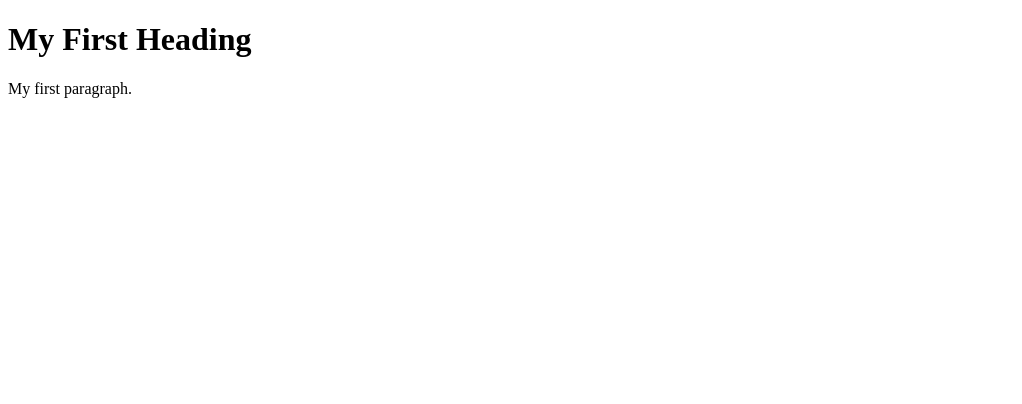
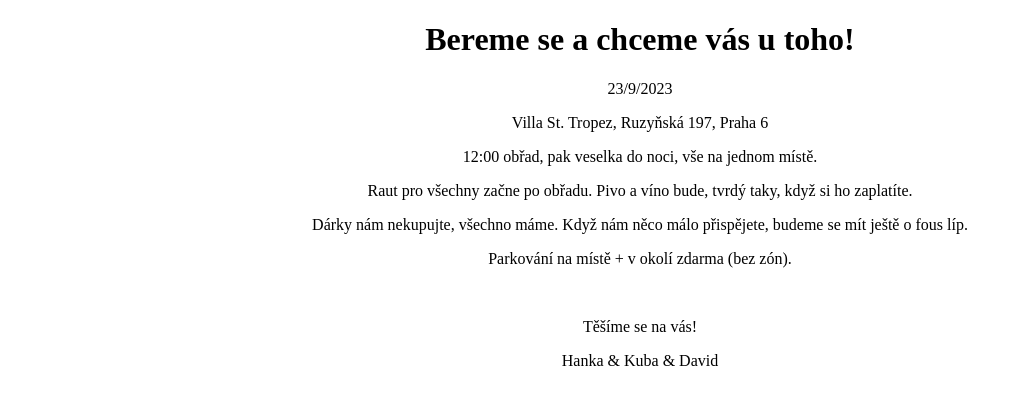
Before and after one commit to hankakubasvatba/hankakubasvatba.github.io, a plain HTML site: page index.html in a window 1280 px wide. Shown: the whole page, without its empty margins (0-1022 px from the left). Drawn offline with Linux system fonts and the light colour scheme.

Commit message:
nove info

```diff
--- a/index.html
+++ b/index.html
@@ -1,10 +1,18 @@
 <!DOCTYPE html>
 <html>
 	<body>
+<center>
 
-		<h1>My First Heading</h1>
-
-		<p>My first paragraph.</p>
-
+		<h1>Bereme se a chceme vás u toho!</h1>
+		<p>23/9/2023</p>
+		<p>Villa St. Tropez, Ruzyňská 197, Praha 6</p>
+		<p>12:00 obřad, pak veselka do noci, vše na jednom místě.</p>
+		<p>Raut pro všechny začne po obřadu. Pivo a víno bude, tvrdý taky, když si ho zaplatíte.</p>
+		<p>Dárky nám nekupujte, všechno máme. Když nám něco málo přispějete, budeme se mít ještě o fous líp.</p>
+		<p>Parkování na místě + v okolí zdarma (bez zón).</p>
+<br>
+		<p>Těšíme se na vás!</p>
+		<p>Hanka & Kuba & David</p>
+</center>
 	</body>
 </html>
```
Also changed, not shown: 1 other file.
